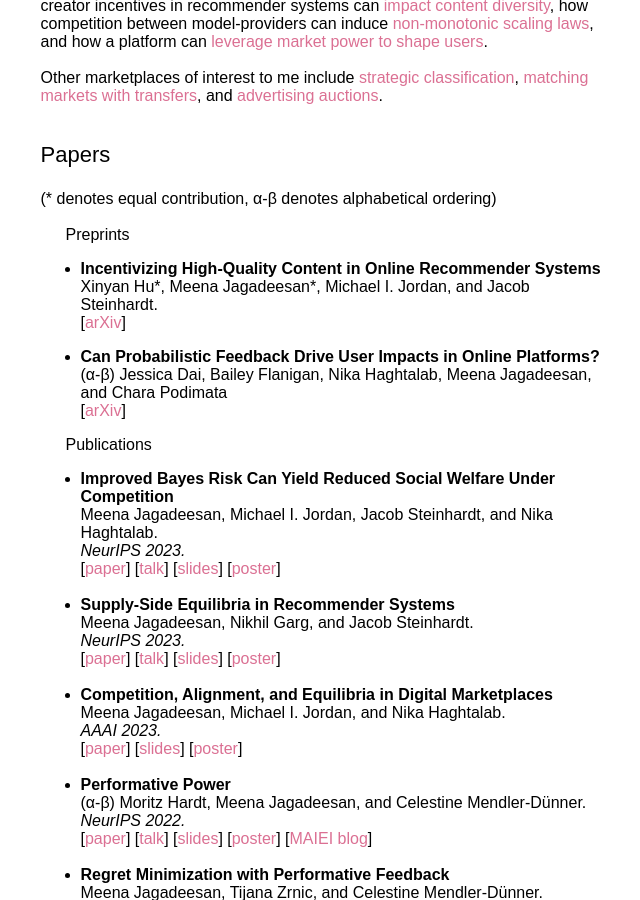
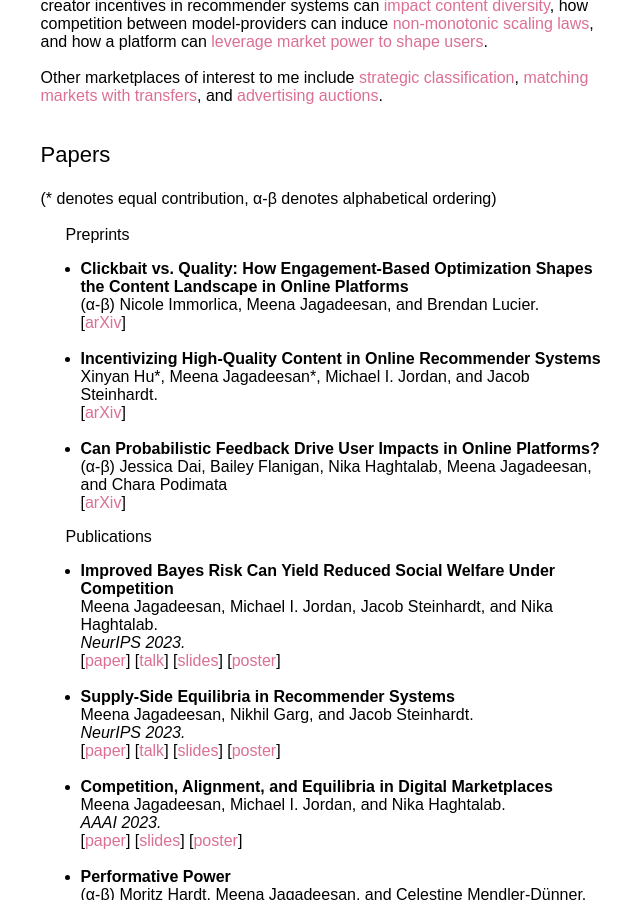
Before and after one commit to mjagadeesan/mjagadeesan.github.io, a Jekyll site: the page built from index.html, in a window 1280 px wide and 900 px high, scrolled down 531 px. Shown: the whole window, without its empty margins (412-1052 px from the left). Built offline with Jekyll 4.4.1, drawn with Linux system fonts in a browser that asks for light colours; some web fonts are replaced.

Commit message:
added new paper

```diff
--- a/index.html
+++ b/index.html
@@ -22,14 +22,15 @@ layout: default
 	(<span style="font-family:Arial">*</span> denotes equal contribution, α-β denotes alphabetical ordering)<br><br>
 	<span style='font-weight:500;margin-left:25px;font-size:18'>Preprints </span><br>
 	<ul>
+	<li><b><span>Clickbait vs. Quality: How Engagement-Based Optimization Shapes the Content Landscape in Online Platforms</span></b><br>
+	(α-β) Nicole Immorlica, Meena Jagadeesan, and Brendan Lucier.<br>
+	[<a href=https://arxiv.org/abs/2401.09804>arXiv</a>]</li><br>
 	<li><b><span>Incentivizing High-Quality Content in Online Recommender Systems</span></b><br>
 	Xinyan Hu<span style="font-family:Arial">*</span>, Meena Jagadeesan<span style="font-family:Arial">*</span>, Michael I. Jordan, and Jacob Steinhardt.<br>
-	[<a href=https://arxiv.org/abs/2306.07479>arXiv</a>]<br></li>
-    </ul>
-    <ul>
+	[<a href=https://arxiv.org/abs/2306.07479>arXiv</a>]</li><br>
 	<li><b><span>Can Probabilistic Feedback Drive User Impacts in Online Platforms?</span></b><br>
 	(α-β) Jessica Dai, Bailey Flanigan, Nika Haghtalab, Meena Jagadeesan, and Chara Podimata<br>
-	[<a href=https://arxiv.org/abs/2401.05304>arXiv</a>]<br></li>
+	[<a href=https://arxiv.org/abs/2401.05304>arXiv</a>]</li>
     </ul>
     <span style='font-weight:500;margin-left: 25px;font-size:18'>Publications</span><br>
 	<ul>
```
